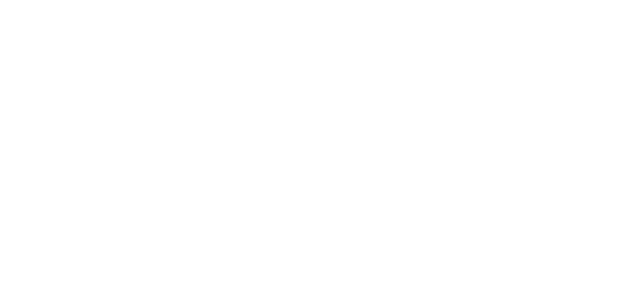
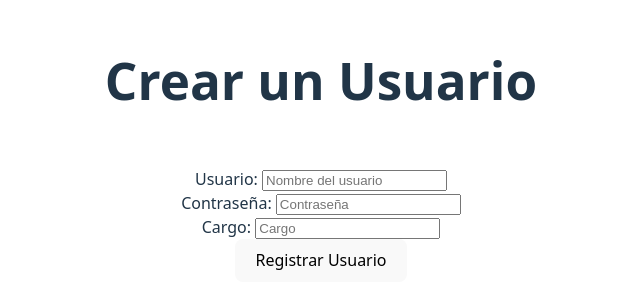
Before and after one commit to JarbeyOcampo1/Athlon, a React (Vite) app in the folder Frontend/athlonFront/: page / in a window 1280 px wide. Shown: the part 250-558 px from the top of the page, without its empty margins (319-959 px from the left). Built offline with nearby package versions, Linux system fonts and the light colour scheme; no server answers.

Commit message:
LOGIN ADD

```diff
--- a/Frontend/athlonFront/package.json
+++ b/Frontend/athlonFront/package.json
@@ -10,6 +10,7 @@
     "preview": "vite preview"
   },
   "dependencies": {
+    "axios": "^1.8.1",
     "react": "^19.0.0",
     "react-dom": "^19.0.0",
     "react-router-dom": "^7.2.0"
--- a/Frontend/athlonFront/src/App.jsx
+++ b/Frontend/athlonFront/src/App.jsx
@@ -1,6 +1,6 @@
 import {BrowserRouter, Routes, Route} from 'react-router-dom'
 import './App.css'
-import Major from './Major'
+import LoginsForm from './componentsLogin/LoginsForm'
 import Logins from './componentsLogin/Logins'
 
 function App() {
--- a/Frontend/athlonFront/src/componentsLogin/Logins.jsx
+++ b/Frontend/athlonFront/src/componentsLogin/Logins.jsx
@@ -1,6 +1,46 @@
+import axios from "axios";
+import LoginsForm from "./LoginsForm";
+import { useState, useEffect } from "react";
+
 
 function Logins () {
 
+    //crear un estado para guardar los logins
+    const [login, setLogin] = useState([]);
+
+    //actualiza por cada login nuevo
+    useEffect (() =>{
+        fetchLogin();
+    },[]);
+
+    //recorre una lista  de logins y retorna una respuesta
+    const fetchLogin = async () => {
+        try {
+            const response = await axios.get('http://localhost:8080/api/logins');
+            setLogin(response.data);
+        } catch (error) {
+            console.log('Error a cargar los datos',error);
+        }
+    };
+
+    //crear un login
+    const createLogin = async (loginData) => {
+        try {
+            await axios.post(`http://localhost:8080/api/logins`,loginData)
+            await fetchLogin();
+        } catch (error) {
+            console.log('Error a crear un login',error);
+        }
+        fetchLogin();
+    };
+
+    return (
+        <div>
+            <h1>Crear un Usuario</h1>
+            <br />
+            <LoginsForm onSubmit={createLogin}/>
+        </div>
+    );
 }
 
 export default Logins;
--- a/Frontend/athlonFront/src/componentsLogin/LoginsForm.jsx
+++ b/Frontend/athlonFront/src/componentsLogin/LoginsForm.jsx
@@ -1,6 +1,51 @@
+import { useEffect, useState } from "react";
+import { Link } from "react-router-dom";
 
-function LoginsForm () {
+function LoginsForm ({onSubmit, initialLogin}) {
 
+    //los estados para los datos
+    const [nombreUsuario, setNombreUsuario] = useState('');
+    const [password, setPassword] = useState('');
+    const [cargo, setCargo] = useState('');
+
+    useEffect(() => {
+        if(initialLogin) {
+            setNombreUsuario(initialLogin.nombreUsuario);
+            setPassword(initialLogin.password);
+            setCargo(initialLogin.cargo);
+        };
+    },[initialLogin]);
+
+    const handleSubmit = (event) => {
+        event.preventDefault();
+        const resData = {nombreUsuario,password,cargo};
+        onSubmit(resData);
+        setNombreUsuario('');
+        setPassword('');
+        setCargo('');
+    };
+
+    //ingreso de los datos de login
+    return (
+        <form onSubmit={handleSubmit}>
+            <div>
+                <label>Usuario: </label>
+                <input type="text" className="" placeholder="Nombre del usuario" value={nombreUsuario} onChange={(e) => setNombreUsuario(e.target.value)} required/>
+            </div>
+            <div>
+                <label>Contraseña: </label>
+                <input type="password" className="" placeholder="Contraseña" value={password} onChange={(e) => setPassword(e.target.value)} required/>
+            </div>
+            <div>
+                <label>Cargo: </label>
+                <input type="text" className="" placeholder="Cargo" value={cargo} onChange={(e) => setCargo(e.target.value)} required/>
+            </div>
+            <div>
+                <button type="submit">Registrar Usuario</button>
+            </div>
+
+        </form>
+    );
 }
 
 export default LoginsForm;
```
Also changed, not shown: 2 other files (tests, documents, lock files or other folders).
